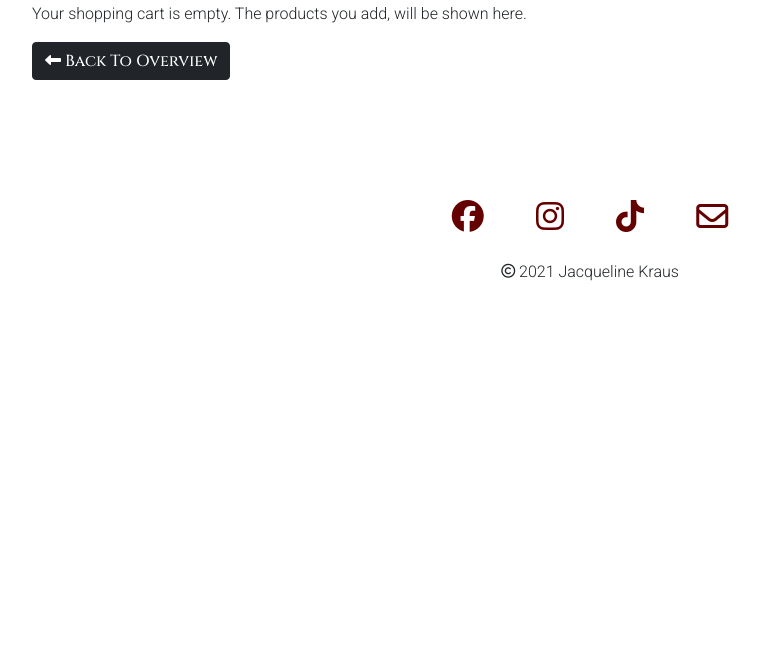
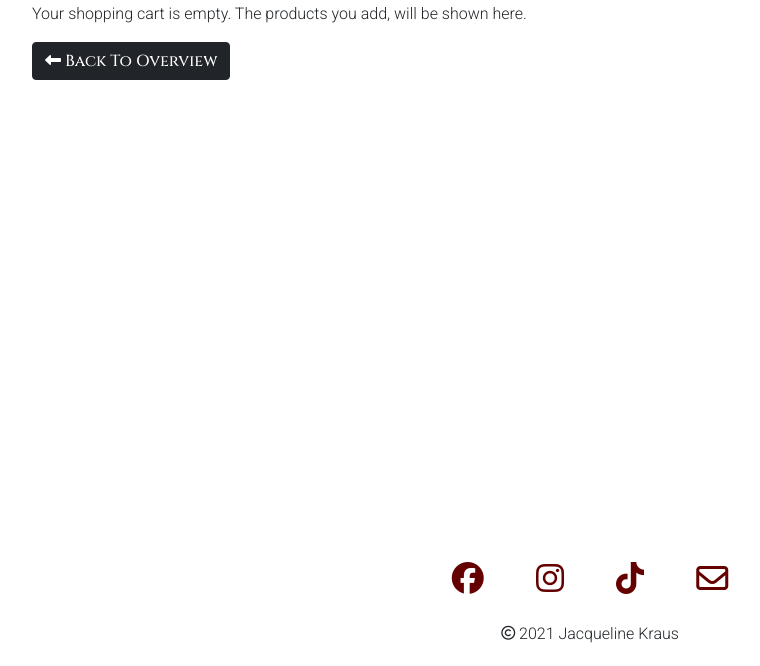
Before and after one commit to jacqueline-kraus/MS4-anime-art, a Django app: page /cart/ in a window 1280 px wide. Shown: the part 262-928 px from the top of the page, without its empty margins (50-810 px from the left). Run offline with Django 3.2, Linux system fonts and the light colour scheme; parts of the project's set-up code (start-up, migrations or seed data) failed here and were passed over; some libraries are stand-ins or nearby versions.

Commit message:
Add style to make footer stick to bottom

```diff
--- a/static/css/base.css
+++ b/static/css/base.css
@@ -188,6 +188,11 @@ body {
   height: 100%;
 }
 
+body > footer {
+    position: sticky;
+    top: 100vh;
+}
+
 #page-content {
   flex: 1 0 auto;
 }
```
